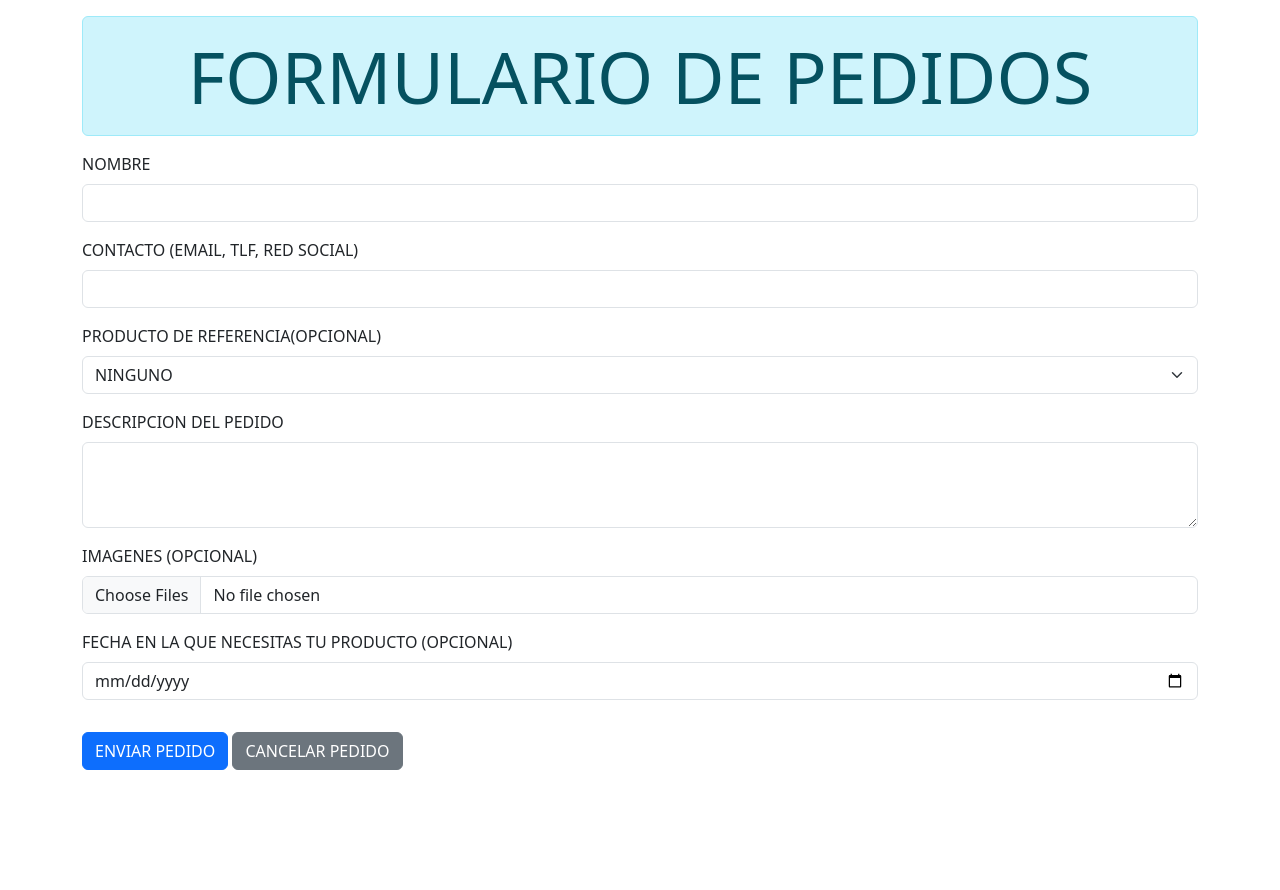
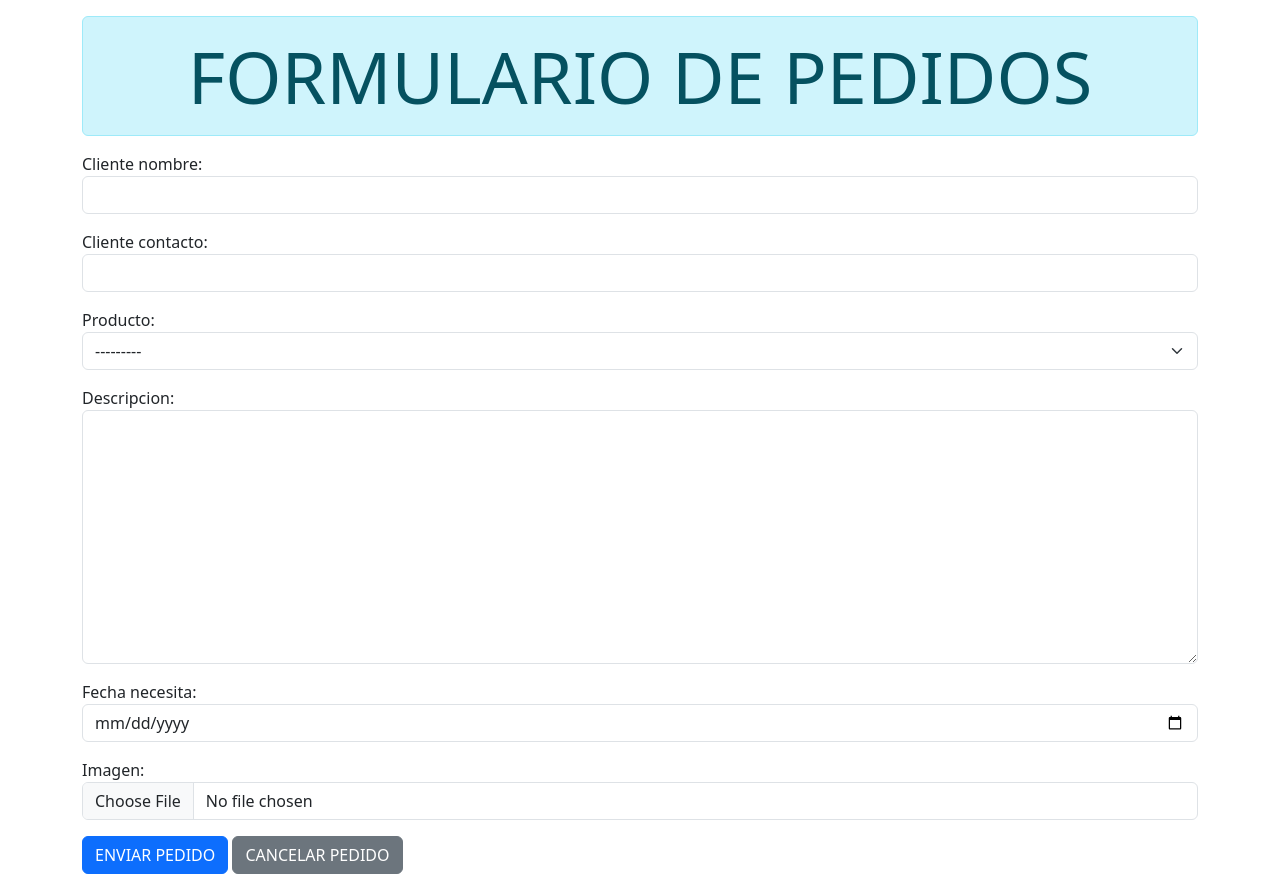
Before and after one commit to crelatentt/EVA3-BACKEND-BRACAMONTE, a Django app: page /solicitar/ in a window 1280 px wide. Before the commit the page ends 770 px from the top, so only its background shows below. Run offline with Django 5.2, Linux system fonts and the light colour scheme; data comes from the database, SQL or seed files in the repository; both versions use the stored data as it was after the commit.

Commit message:
Commit
Simplificación de código, utilización de widgets en el forms para el formulario de pedidos

```diff
--- a/PRUEBA3BACKEND/mainApp/forms.py
+++ b/PRUEBA3BACKEND/mainApp/forms.py
@@ -4,10 +4,20 @@ from .models import Pedido, ImagenPedido
 class PedidoForm(forms.ModelForm):
     class Meta:
         model = Pedido
-        fields = ['cliente_nombre', 'cliente_contacto', 'producto', 'descripcion', 'plataforma_origen', 'estado_pago', 'fecha_necesita']
-        widgets = {"fecha_necesita": forms.DateInput(attrs={"type": "date"})}
+        fields = ['cliente_nombre', 'cliente_contacto', 'producto', 'descripcion', 'fecha_necesita']
+        widgets = {
+            'cliente_nombre': forms.TextInput(attrs={'class': 'form-control'}),
+            'cliente_contacto': forms.TextInput(attrs={'class': 'form-control'}),
+            'producto': forms.Select(attrs={'class': 'form-select'}),
+            'descripcion': forms.Textarea(attrs={'class': 'form-control'}),
+            'fecha_necesita': forms.DateInput(attrs={'type': 'date', 'class': 'form-control'}),
+        }
 
 class ImagenPedidoForm(forms.ModelForm):
     class Meta:
         model = ImagenPedido
         fields = ['imagen']
+
+        widgets = {
+            'imagen': forms.ClearableFileInput(attrs={'class': 'form-control'})
+        }
--- a/PRUEBA3BACKEND/mainApp/views.py
+++ b/PRUEBA3BACKEND/mainApp/views.py
@@ -14,7 +14,6 @@ def home(request):
             error_mensaje = "Token no encontrado. Por favor, verifique e intente nuevamente."
         except ValidationError:
             error_mensaje = "Token inválido. Por favor, verifique e intente nuevamente."
-
 
     productos = Producto.objects.all()
     categorias = Categoria.objects.all()
@@ -43,51 +42,32 @@ def detalle_producto(request, producto_id):
     return render(request, 'detalle_producto.html', data)
 
 def formulario_pedido(request):
-    producto_id = request.GET.get('producto')
-    producto = None
-
-    if producto_id:
-        try:
-            producto = Producto.objects.get(id=producto_id)
-        except Producto.DoesNotExist:
-            producto = None
+    form = PedidoForm()
+    imagen_form = ImagenPedidoForm()
 
     if request.method == 'POST':
-        nombre = request.POST.get('cliente_nombre')
-        contacto = request.POST.get('cliente_contacto')
-        producto_id = request.POST.get('producto')
-        descripcion = request.POST.get('descripcion')
-        fecha_necesita = request.POST.get('fecha_necesita') or None
-
-        pedido = Pedido.objects.create(
-            cliente_nombre=nombre,
-            cliente_contacto=contacto,
-            producto_id=producto_id,
-            descripcion=descripcion,
-            plataforma_origen="WEB",
-            estado_pago="PENDIENTE",
-            fecha_necesita=fecha_necesita,
-            estado_pedido = "SOLICITADO",
-        )
-
-        imagen = request.FILES.get('imagen')
-        if imagen:
-            ImagenPedido.objects.create(
-                pedido=pedido,
-                imagen=imagen
-            )
-
-        data = {
-            "pedido": pedido,
-            "token": pedido.obtener_token(),
-            "url_seguimiento": pedido.obtener_token()
-        }
-
-        return render(request, 'pedido_confirmacion.html', data)
-
+        form = PedidoForm(request.POST)
+        imagen_form = ImagenPedidoForm(request.POST, request.FILES)
+        if form.is_valid():
+            pedido = form.save()
+            pedido.plataforma_origen = "WEB"
+            pedido.estado_pago = "PENDIENTE"
+            pedido.estado_pedido = "SOLICITADO"
+            pedido.save()
+            if request.FILES.get('imagen'):
+                ImagenPedido.objects.create(
+                    pedido=pedido,
+                    imagen=request.FILES.get('imagen')
+                )
+            data = {
+                'pedido': pedido,
+                'token': pedido.obtener_token(),
+                'url_seguimiento': pedido.obtener_token(),
+            }
+            return render(request, 'pedido_confirmacion.html', data)
     data = {
-        'producto_select': producto,
-        'productos': Producto.objects.all()
+        'form': form,
+        'imagen_form': imagen_form,
     }
     return render(request, 'formulario_pedido.html', data)
 
@@ -96,7 +76,6 @@ def pedido_confirmacion(request, token):
     data = {
         'pedido': pedido,
     }
-
     return render(request, 'pedido_confirmacion.html', data)
 
 def seguimiento(request, token):
@@ -111,5 +90,4 @@ def seguimiento(request, token):
         'pedido': pedido,
         'imagenes': imagenes
     }
-
     return render(request, 'seguimiento.html', data)
--- a/PRUEBA3BACKEND/templates/formulario_pedido.html
+++ b/PRUEBA3BACKEND/templates/formulario_pedido.html
@@ -23,40 +23,8 @@
 
         <form method="POST" enctype="multipart/form-data">
             {% csrf_token %}
-            <div class="mb-3">
-                <label for="cliente_nombre" class="form-label">NOMBRE</label>
-                <input type="text" class="form-control" id="cliente_nombre" name="cliente_nombre" required>
-            </div>
-
-            <div class="mb-3">
-                <label for="cliente_contacto" class="form-label">CONTACTO (EMAIL, TLF, RED SOCIAL)</label>
-                <input type="text" class="form-control" id="cliente_contacto" name="cliente_contacto" required>
-            </div>
-
-            <div class="mb-3">
-                <label for="producto" class="form-label">PRODUCTO DE REFERENCIA(OPCIONAL)</label>
-                <select class="form-select" id="producto" name="producto">
-                    <option value="" selected>NINGUNO</option>
-                    {% for producto in productos %}
-                        <option value="{{ producto.id }}">{{ producto.nombre }}</option>
-                    {% endfor %}
-                </select>
-            </div>
-
-            <div class="mb-3">
-                <label for="descripcion" class="form-label">DESCRIPCION DEL PEDIDO</label>
-                <textarea class="form-control" id="descripcion" name="descripcion" rows="3" required></textarea>
-            </div>
-
-            <div class="mb-3">
-                <label for="imagen" class="form-label">IMAGENES (OPCIONAL)</label>
-                <input type="file" class="form-control" id="imagen" name="imagen" multiple>
-            </div>
-
-            <div class="mb-3">
-                <label for="fecha_necesita" class="form-label">FECHA EN LA QUE NECESITAS TU PRODUCTO (OPCIONAL)</label>
-                <input type="date" class="form-control" id="fecha_necesita" name="fecha_necesita">
-            </div>
+            {{ form.as_p }}
+            {{ imagen_form.as_div }}
 
             <button type="submit" class="btn btn-primary">ENVIAR PEDIDO</button>
             <btn><a href="{% url 'home' %}" class="btn btn-secondary my-3">CANCELAR PEDIDO</a></btn>
```
Also changed, not shown: PRUEBA3BACKEND/templates/seguimiento.html (+11 -10 lines), PRUEBA3BACKEND/db.sqlite3, PRUEBA3BACKEND/media/1079_QzRzBJ5.webp (added), PRUEBA3BACKEND/media/1079_kaWxfDu.webp (added), PRUEBA3BACKEND/media/51zHSjzv2dL._AC_SL1200_.jpg (added), PRUEBA3BACKEND/media/S5e6354f60bde4e63a500a282b703dfa05_liqc1QD.jpg_640x640q75.jpg_.avif (added), PRUEBA3BACKEND/media/xander_EAOWE5W.png (added).
